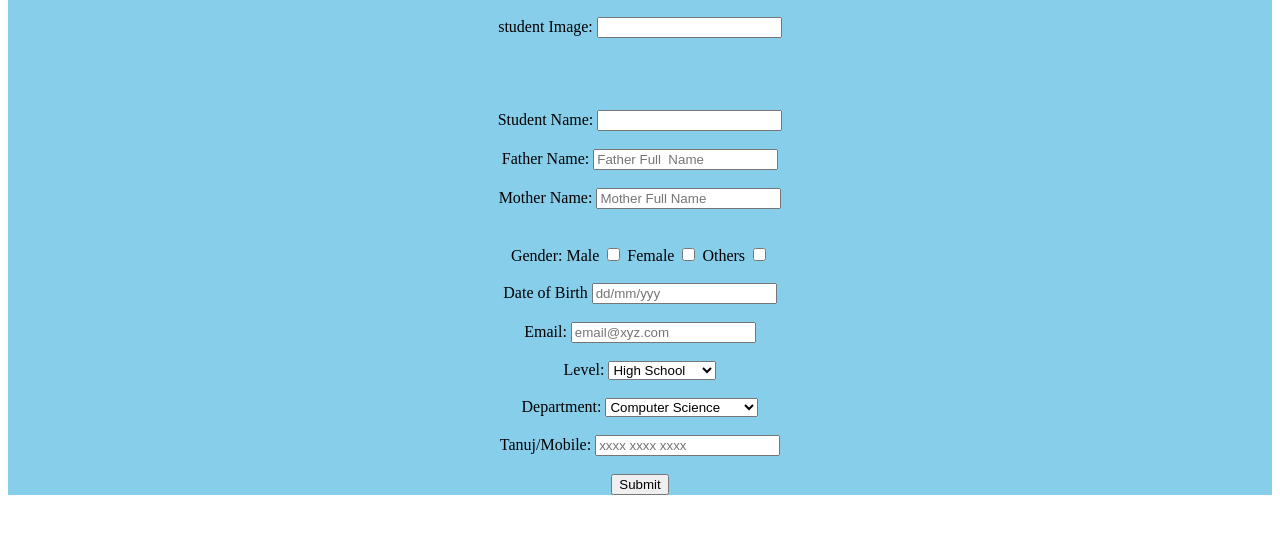
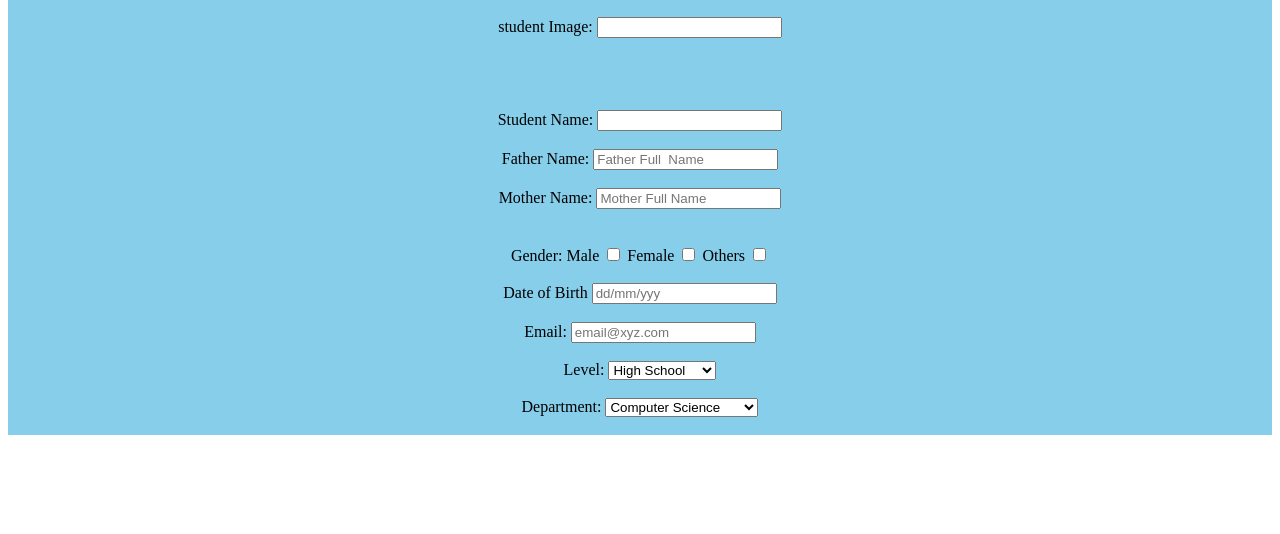
Before and after one commit to Parulyadav1306/registration, a plain HTML site: page index.html in a window 1280 px wide. Shown: the part 110-644 px from the top of the page. Drawn offline with Linux system fonts and the light colour scheme.

Commit message:
add some changes

```diff
--- a/index.html
+++ b/index.html
@@ -56,9 +56,7 @@
                 <option value="CE"> Computer Engneering</option>
             </select><br><br>
 
-          <label for="Tanuj/Mobile">Tanuj/Mobile:</label>
-            <input type="tanuj" id="tanuj/mobile" name="tanuj/Mobile:" placeholder="xxxx xxxx xxxx"><br><br>
-            <input type="submit">
+
     </form>
     </div>
 </body>
```
